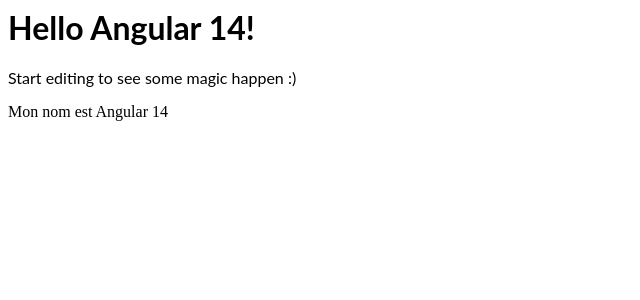
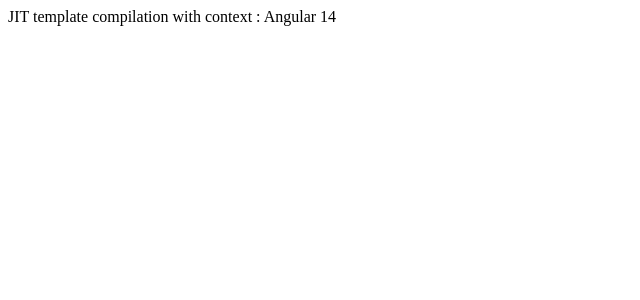
Before and after one commit to coderbase-it/Angular-13-angular-compile-template-without-Compiler-Api, an Angular app: page / in a window 1280 px wide. Shown: the top 300 px of the page, without its empty margins (0-640 px from the left). Built offline with nearby package versions, Linux system fonts and the light colour scheme.

Commit message:
4 files modified, 1 deleted

```diff
--- a/src/app/app.component.html
+++ b/src/app/app.component.html
@@ -1,5 +1,2 @@
-<hello name="{{ name }}"></hello>
-<p>Start editing to see some magic happen :)</p>
 
-<!-- <span [p3x-compile]="template" [p3x-compile-ctx]="this"> </span> -->
 <span [dg-adhoc-html]="template" [dg-adhoc-context]="myObjt"></span>
--- a/src/app/app.component.ts
+++ b/src/app/app.component.ts
@@ -14,5 +14,5 @@ export class AppComponent {
     },
   };
   template =
-    '<div (click)="context.call()"> Mon nom est {{ context.name}}</div>';
+    '<div (click)="context.call()"> JIT template compilation with context :  {{ context.name}}</div>';
 }
--- a/src/app/app.module.ts
+++ b/src/app/app.module.ts
@@ -3,13 +3,12 @@ import { BrowserModule } from '@angular/platform-browser';
 import { FormsModule } from '@angular/forms';
 
 import { AppComponent } from './app.component';
-import { HelloComponent } from './hello.component';
 import { DgAdhocComponent } from './angular-compile.component';
 
 
 @NgModule({
   imports: [BrowserModule, FormsModule],
-  declarations: [AppComponent, HelloComponent, DgAdhocComponent],
+  declarations: [AppComponent, DgAdhocComponent],
   bootstrap: [AppComponent],
 })
 export class AppModule {}
--- a/src/app/hello.component.ts
+++ /dev/null
@@ -1,10 +0,0 @@
-import { Component, Input } from '@angular/core';
-
-@Component({
-  selector: 'hello',
-  template: `<h1>Hello {{name}}!</h1>`,
-  styles: [`h1 { font-family: Lato; }`]
-})
-export class HelloComponent  {
-  @Input() name: string;
-}
```
Also changed, not shown: src/index.html (line endings or trailing spaces).
